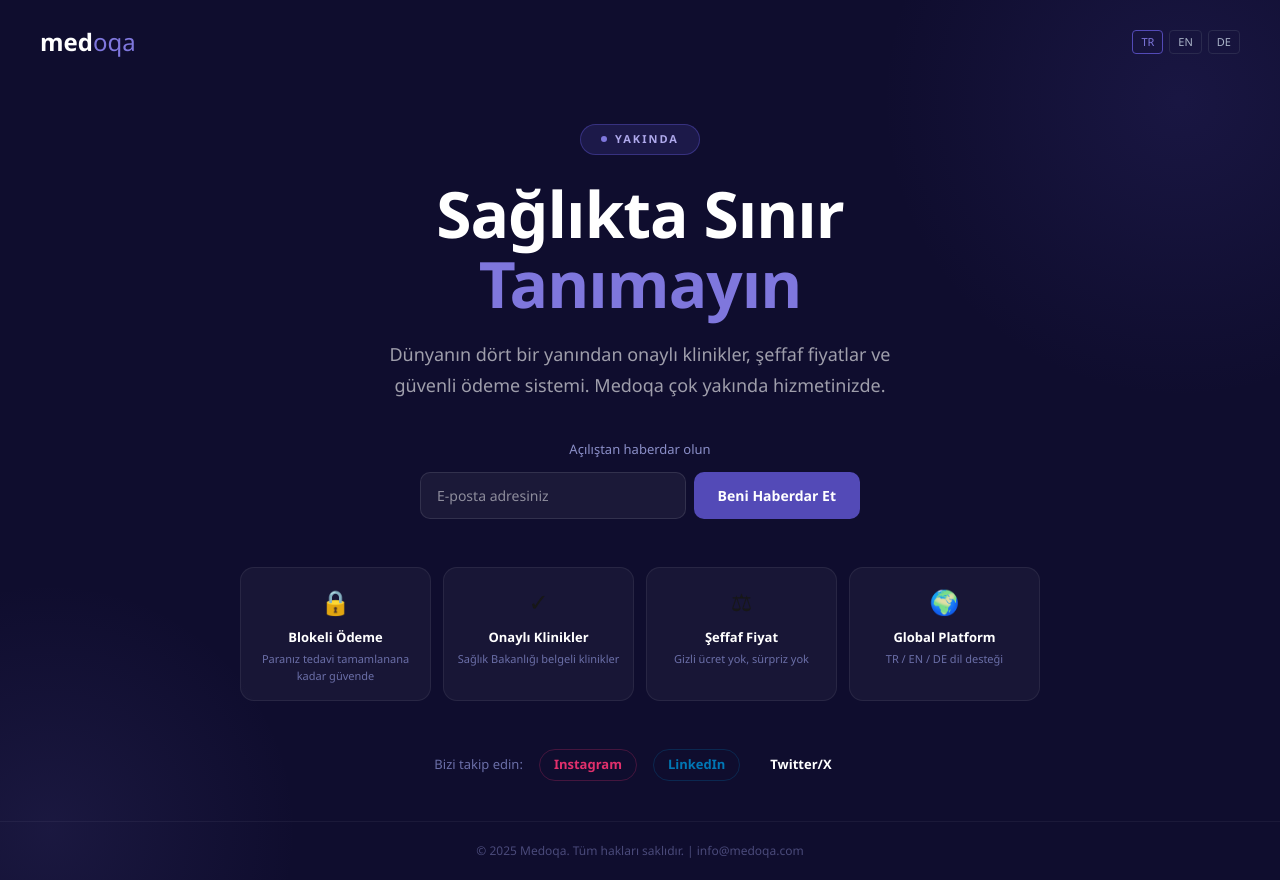
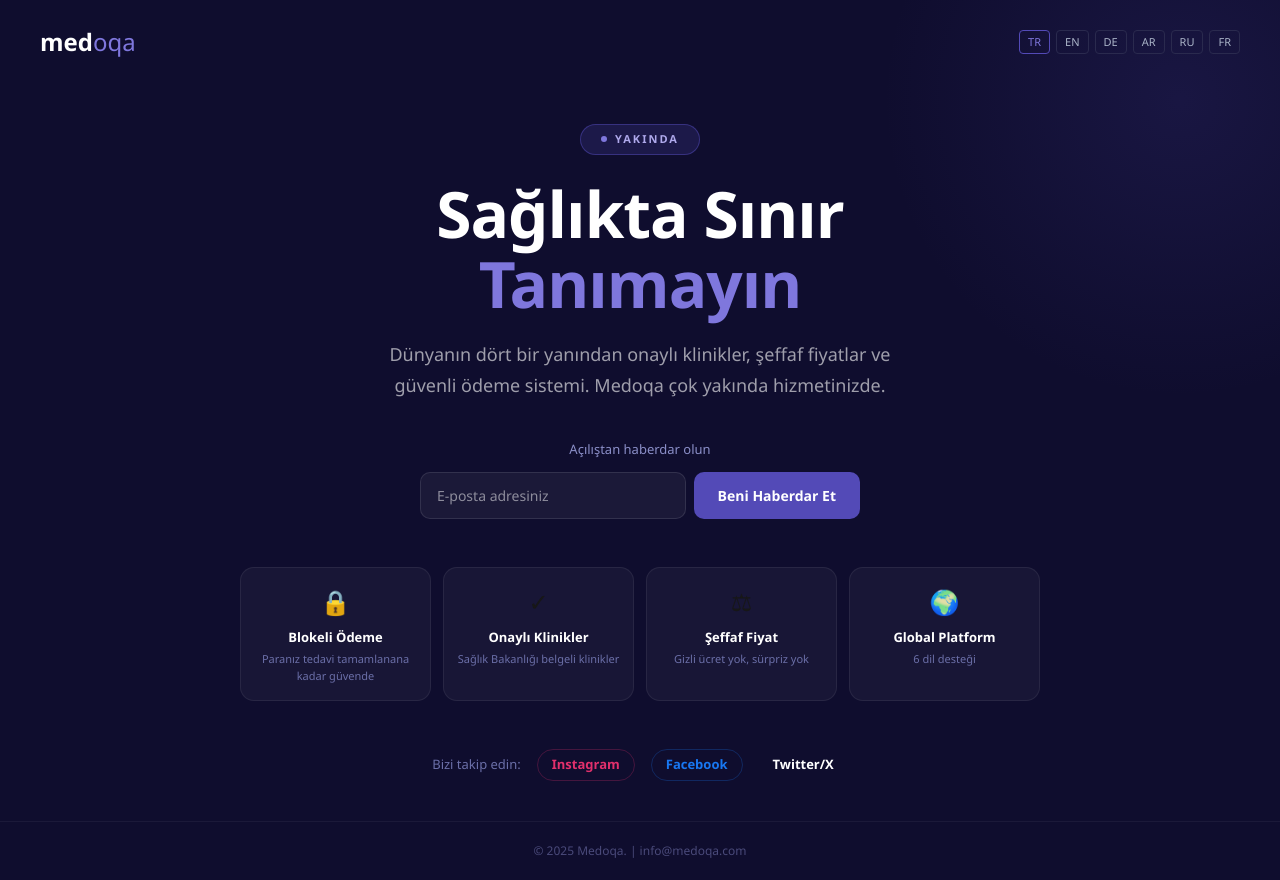
Before and after one commit to oznhaksever-source/Clinyo, a Next.js app: page /yakinda in a window 1280 px wide. Built offline with nearby package versions, Linux system fonts and the light colour scheme.

Commit message:
sozlesmeler yakinda giris 6 dil

```diff
--- a/app/giris/page.tsx
+++ b/app/giris/page.tsx
@@ -672,7 +672,7 @@
         </a>
         <div style={{ display: "flex", alignItems: "center", gap: "12px" }}>
           <div style={{ display: "flex", gap: "6px" }}>
-            {(["tr", "en", "de"] as const).map(d => (
+            {(["tr", "en", "de", "ar", "ru", "fr"] as const).map(d => (
               <span key={d} onClick={() => dilDegistir(d)} style={{ fontSize: "11px", padding: "3px 8px", border: `1px solid ${dil === d ? "#534AB7" : "#2a2a4e"}`, borderRadius: "4px", color: dil === d ? "#7F77DD" : "#aab4c8", cursor: "pointer", textTransform: "uppercase" }}>{d}</span>
             ))}
           </div>
--- a/app/yakinda/page.tsx
+++ b/app/yakinda/page.tsx
@@ -16,127 +16,47 @@
   }, []);
 
   const icerik = {
-    tr: {
-      hazirlaniyoruz: "YAKINDA",
-      baslik: "Sağlıkta Sınır",
-      vurgu: "Tanımayın",
-      aciklama: "Dünyanın dört bir yanından onaylı klinikler, şeffaf fiyatlar ve güvenli ödeme sistemi. Medoqa çok yakında hizmetinizde.",
-      bildirimBaslik: "Açılıştan haberdar olun",
-      emailPlaceholder: "E-posta adresiniz",
-      buton: "Beni Haberdar Et",
-      tesekkur: "Teşekkürler! Açılışta sizi haberdar edeceğiz.",
-      ozellikler: [
-        { ikon: "🔒", baslik: "Blokeli Ödeme", aciklama: "Paranız tedavi tamamlanana kadar güvende" },
-        { ikon: "✓", baslik: "Onaylı Klinikler", aciklama: "Sağlık Bakanlığı belgeli klinikler" },
-        { ikon: "⚖", baslik: "Şeffaf Fiyat", aciklama: "Gizli ücret yok, sürpriz yok" },
-        { ikon: "🌍", baslik: "Global Platform", aciklama: "TR / EN / DE dil desteği" },
-      ],
-      sosyal: "Bizi takip edin:",
-    },
-    en: {
-      hazirlaniyoruz: "COMING SOON",
-      baslik: "Healthcare Without",
-      vurgu: "Borders",
-      aciklama: "Verified clinics from around the world, transparent prices and secure payment. Medoqa is coming very soon.",
-      bildirimBaslik: "Get notified at launch",
-      emailPlaceholder: "Your email address",
-      buton: "Notify Me",
-      tesekkur: "Thank you! We'll notify you at launch.",
-      ozellikler: [
-        { ikon: "🔒", baslik: "Escrow Payment", aciklama: "Your money is safe until treatment is complete" },
-        { ikon: "✓", baslik: "Verified Clinics", aciklama: "Ministry of Health certified clinics" },
-        { ikon: "⚖", baslik: "Transparent Pricing", aciklama: "No hidden fees, no surprises" },
-        { ikon: "🌍", baslik: "Global Platform", aciklama: "TR / EN / DE language support" },
-      ],
-      sosyal: "Follow us:",
-    },
-    de: {
-      hazirlaniyoruz: "DEMNÄCHST",
-      baslik: "Gesundheit ohne",
-      vurgu: "Grenzen",
-      aciklama: "Verifizierte Kliniken aus aller Welt, transparente Preise und sicheres Zahlungssystem. Medoqa kommt sehr bald.",
-      bildirimBaslik: "Bei der Eröffnung benachrichtigt werden",
-      emailPlaceholder: "Ihre E-Mail-Adresse",
-      buton: "Benachrichtigen",
-      tesekkur: "Danke! Wir benachrichtigen Sie bei der Eröffnung.",
-      ozellikler: [
-        { ikon: "🔒", baslik: "Treuhandzahlung", aciklama: "Ihr Geld ist sicher bis die Behandlung abgeschlossen ist" },
-        { ikon: "✓", baslik: "Verifizierte Kliniken", aciklama: "Kliniken mit Gesundheitsministerium-Zertifikat" },
-        { ikon: "⚖", baslik: "Transparente Preise", aciklama: "Keine versteckten Gebühren, keine Überraschungen" },
-        { ikon: "🌍", baslik: "Globale Plattform", aciklama: "TR / EN / DE Sprachunterstützung" },
-      ],
-      sosyal: "Folgen Sie uns:",
-    },
+    tr: { hazirlaniyoruz: "YAKINDA", baslik: "Sağlıkta Sınır", vurgu: "Tanımayın", aciklama: "Dünyanın dört bir yanından onaylı klinikler, şeffaf fiyatlar ve güvenli ödeme sistemi. Medoqa çok yakında hizmetinizde.", bildirimBaslik: "Açılıştan haberdar olun", emailPlaceholder: "E-posta adresiniz", buton: "Beni Haberdar Et", tesekkur: "Teşekkürler! Açılışta sizi haberdar edeceğiz.", ozellikler: [{ ikon: "🔒", baslik: "Blokeli Ödeme", aciklama: "Paranız tedavi tamamlanana kadar güvende" }, { ikon: "✓", baslik: "Onaylı Klinikler", aciklama: "Sağlık Bakanlığı belgeli klinikler" }, { ikon: "⚖", baslik: "Şeffaf Fiyat", aciklama: "Gizli ücret yok, sürpriz yok" }, { ikon: "🌍", baslik: "Global Platform", aciklama: "6 dil desteği" }], sosyal: "Bizi takip edin:" },
+    en: { hazirlaniyoruz: "COMING SOON", baslik: "Healthcare Without", vurgu: "Borders", aciklama: "Verified clinics from around the world, transparent prices and secure payment. Medoqa is coming very soon.", bildirimBaslik: "Get notified at launch", emailPlaceholder: "Your email address", buton: "Notify Me", tesekkur: "Thank you! We'll notify you at launch.", ozellikler: [{ ikon: "🔒", baslik: "Escrow Payment", aciklama: "Your money is safe until treatment is complete" }, { ikon: "✓", baslik: "Verified Clinics", aciklama: "Ministry of Health certified" }, { ikon: "⚖", baslik: "Transparent Pricing", aciklama: "No hidden fees" }, { ikon: "🌍", baslik: "Global Platform", aciklama: "6 language support" }], sosyal: "Follow us:" },
+    de: { hazirlaniyoruz: "DEMNÄCHST", baslik: "Gesundheit ohne", vurgu: "Grenzen", aciklama: "Verifizierte Kliniken aus aller Welt. Medoqa kommt sehr bald.", bildirimBaslik: "Bei der Eröffnung benachrichtigt werden", emailPlaceholder: "Ihre E-Mail-Adresse", buton: "Benachrichtigen", tesekkur: "Danke! Wir benachrichtigen Sie.", ozellikler: [{ ikon: "🔒", baslik: "Treuhandzahlung", aciklama: "Sicher bis Behandlung abgeschlossen" }, { ikon: "✓", baslik: "Verifizierte Kliniken", aciklama: "Ministerium zertifiziert" }, { ikon: "⚖", baslik: "Transparente Preise", aciklama: "Keine versteckten Gebühren" }, { ikon: "🌍", baslik: "Globale Plattform", aciklama: "6 Sprachen" }], sosyal: "Folgen Sie uns:" },
+    ar: { hazirlaniyoruz: "قريباً", baslik: "الرعاية الصحية بلا", vurgu: "حدود", aciklama: "عيادات معتمدة من جميع أنحاء العالم، أسعار شفافة ودفع آمن. Medoqa قادمة قريباً.", bildirimBaslik: "احصل على إشعار عند الإطلاق", emailPlaceholder: "بريدك الإلكتروني", buton: "أخبرني", tesekkur: "شكراً! سنخطرك عند الإطلاق.", ozellikler: [{ ikon: "🔒", baslik: "دفع ضمني", aciklama: "أموالك آمنة حتى اكتمال العلاج" }, { ikon: "✓", baslik: "عيادات معتمدة", aciklama: "موثقة من وزارة الصحة" }, { ikon: "⚖", baslik: "أسعار شفافة", aciklama: "لا رسوم خفية" }, { ikon: "🌍", baslik: "منصة عالمية", aciklama: "6 لغات" }], sosyal: "تابعنا:" },
+    ru: { hazirlaniyoruz: "СКОРО", baslik: "Здравоохранение без", vurgu: "границ", aciklama: "Сертифицированные клиники, прозрачные цены и безопасная оплата. Medoqa скоро запускается.", bildirimBaslik: "Получите уведомление о запуске", emailPlaceholder: "Ваш email", buton: "Уведомить меня", tesekkur: "Спасибо! Мы уведомим вас.", ozellikler: [{ ikon: "🔒", baslik: "Эскроу-платёж", aciklama: "Деньги в безопасности до конца лечения" }, { ikon: "✓", baslik: "Проверенные клиники", aciklama: "Сертифицированы Минздравом" }, { ikon: "⚖", baslik: "Прозрачные цены", aciklama: "Нет скрытых платежей" }, { ikon: "🌍", baslik: "Глобальная платформа", aciklama: "6 языков" }], sosyal: "Подписывайтесь:" },
+    fr: { hazirlaniyoruz: "BIENTÔT", baslik: "La santé sans", vurgu: "frontières", aciklama: "Cliniques vérifiées du monde entier, prix transparents et paiement sécurisé. Medoqa arrive très bientôt.", bildirimBaslik: "Être notifié au lancement", emailPlaceholder: "Votre adresse e-mail", buton: "M'avertir", tesekkur: "Merci ! Nous vous notifierons.", ozellikler: [{ ikon: "🔒", baslik: "Paiement sécurisé", aciklama: "Argent en sécurité jusqu'à la fin" }, { ikon: "✓", baslik: "Cliniques vérifiées", aciklama: "Certifiées Ministère Santé" }, { ikon: "⚖", baslik: "Prix transparents", aciklama: "Pas de frais cachés" }, { ikon: "🌍", baslik: "Plateforme mondiale", aciklama: "6 langues" }], sosyal: "Suivez-nous :" },
   };
 
   const ic = icerik[dil as keyof typeof icerik] || icerik.tr;
 
   return (
     <main style={{ minHeight: "100vh", background: "#0f0d2e", fontFamily: "'Segoe UI', system-ui, sans-serif", display: "flex", flexDirection: "column", position: "relative", overflow: "hidden" }}>
-
-      {/* Arka plan efekti */}
       <div style={{ position: "absolute", top: "-200px", right: "-200px", width: "600px", height: "600px", borderRadius: "50%", background: "radial-gradient(circle, rgba(83,74,183,0.15) 0%, transparent 70%)", pointerEvents: "none" }} />
-      <div style={{ position: "absolute", bottom: "-200px", left: "-200px", width: "500px", height: "500px", borderRadius: "50%", background: "radial-gradient(circle, rgba(127,119,221,0.1) 0%, transparent 70%)", pointerEvents: "none" }} />
-
-      {/* Header */}
       <header style={{ padding: mobil ? "20px 16px" : "24px 40px", display: "flex", justifyContent: "space-between", alignItems: "center", position: "relative" }}>
-        <div style={{ fontSize: mobil ? "20px" : "24px", fontWeight: 700, color: "#fff" }}>
-          med<span style={{ color: "#7F77DD", fontWeight: 300 }}>oqa</span>
-        </div>
-        <div style={{ display: "flex", gap: "6px" }}>
-          {(["tr", "en", "de"] as const).map(d => (
-            <span key={d} onClick={() => dilDegistir(d)} style={{ fontSize: "11px", padding: "3px 8px", border: `1px solid ${dil === d ? "#534AB7" : "#2a2a4e"}`, borderRadius: "4px", color: dil === d ? "#7F77DD" : "#aab4c8", cursor: "pointer", textTransform: "uppercase" }}>{d}</span>
+        <div style={{ fontSize: mobil ? "20px" : "24px", fontWeight: 700, color: "#fff" }}>med<span style={{ color: "#7F77DD", fontWeight: 300 }}>oqa</span></div>
+        <div style={{ display: "flex", gap: "6px", flexWrap: "wrap" }}>
+          {(["tr","en","de","ar","ru","fr"] as const).map(d => (
+            <span key={d} onClick={() => dilDegistir(d)} style={{ fontSize: "11px", padding: "3px 8px", border: `1px solid ${dil===d?"#534AB7":"#2a2a4e"}`, borderRadius: "4px", color: dil===d?"#7F77DD":"#aab4c8", cursor: "pointer", textTransform: "uppercase" }}>{d}</span>
           ))}
         </div>
       </header>
-
-      {/* Ana içerik */}
       <div style={{ flex: 1, display: "flex", flexDirection: "column", alignItems: "center", justifyContent: "center", padding: mobil ? "32px 16px" : "40px 32px", position: "relative", textAlign: "center" }}>
-
-        {/* Badge */}
         <div style={{ display: "inline-flex", alignItems: "center", gap: "8px", background: "rgba(83,74,183,0.2)", border: "1px solid rgba(83,74,183,0.5)", borderRadius: "30px", padding: "6px 20px", marginBottom: "24px" }}>
           <div style={{ width: "6px", height: "6px", borderRadius: "50%", background: "#7F77DD" }} />
           <span style={{ fontSize: "11px", color: "#AFA9EC", letterSpacing: "2px", fontWeight: 700 }}>{ic.hazirlaniyoruz}</span>
         </div>
-
-        {/* Başlık */}
         <h1 style={{ fontSize: mobil ? "38px" : "64px", fontWeight: 800, color: "#fff", lineHeight: 1.1, marginBottom: "20px", letterSpacing: "-1px", maxWidth: "700px" }}>
-          {ic.baslik}{" "}
-          <span style={{ color: "#7F77DD" }}>{ic.vurgu}</span>
+          {ic.baslik}{" "}<span style={{ color: "#7F77DD" }}>{ic.vurgu}</span>
         </h1>
-
-        {/* Açıklama */}
-        <p style={{ fontSize: mobil ? "15px" : "18px", color: "rgba(255,255,255,0.6)", lineHeight: 1.7, marginBottom: "40px", maxWidth: "520px" }}>
-          {ic.aciklama}
-        </p>
-
-        {/* Email kayıt formu */}
+        <p style={{ fontSize: mobil ? "15px" : "18px", color: "rgba(255,255,255,0.6)", lineHeight: 1.7, marginBottom: "40px", maxWidth: "520px" }}>{ic.aciklama}</p>
         <div style={{ marginBottom: "48px", width: "100%", maxWidth: "440px" }}>
           <p style={{ fontSize: "13px", color: "#8b8fc8", marginBottom: "12px", fontWeight: 500 }}>{ic.bildirimBaslik}</p>
           {!gonderildi ? (
             <div style={{ display: "flex", gap: "8px", flexDirection: mobil ? "column" : "row" }}>
-              <input
-                type="email"
-                value={email}
-                onChange={e => setEmail(e.target.value)}
-                placeholder={ic.emailPlaceholder}
-                style={{ flex: 1, border: "1px solid rgba(255,255,255,0.1)", borderRadius: "10px", padding: "12px 16px", fontSize: "14px", outline: "none", background: "rgba(255,255,255,0.05)", color: "#fff", fontFamily: "inherit" }}
-              />
-              <button
-                onClick={() => { if (email) setGonderildi(true); }}
-                style={{ background: "#534AB7", color: "#fff", border: "none", padding: "12px 24px", borderRadius: "10px", fontSize: "14px", cursor: "pointer", fontWeight: 600, whiteSpace: "nowrap" }}
-              >
-                {ic.buton}
-              </button>
+              <input type="email" value={email} onChange={e => setEmail(e.target.value)} placeholder={ic.emailPlaceholder} style={{ flex: 1, border: "1px solid rgba(255,255,255,0.1)", borderRadius: "10px", padding: "12px 16px", fontSize: "14px", outline: "none", background: "rgba(255,255,255,0.05)", color: "#fff", fontFamily: "inherit" }} />
+              <button onClick={() => { if (email) setGonderildi(true); }} style={{ background: "#534AB7", color: "#fff", border: "none", padding: "12px 24px", borderRadius: "10px", fontSize: "14px", cursor: "pointer", fontWeight: 600, whiteSpace: "nowrap" }}>{ic.buton}</button>
             </div>
           ) : (
-            <div style={{ background: "rgba(5,150,105,0.15)", border: "1px solid rgba(5,150,105,0.3)", borderRadius: "10px", padding: "14px 20px", color: "#6ee7b7", fontSize: "14px" }}>
-              ✓ {ic.tesekkur}
-            </div>
+            <div style={{ background: "rgba(5,150,105,0.15)", border: "1px solid rgba(5,150,105,0.3)", borderRadius: "10px", padding: "14px 20px", color: "#6ee7b7", fontSize: "14px" }}>✓ {ic.tesekkur}</div>
           )}
         </div>
-
-        {/* Özellikler */}
         <div style={{ display: "grid", gridTemplateColumns: mobil ? "repeat(2, 1fr)" : "repeat(4, 1fr)", gap: "12px", width: "100%", maxWidth: "800px", marginBottom: "48px" }}>
           {ic.ozellikler.map(o => (
             <div key={o.baslik} style={{ background: "rgba(255,255,255,0.04)", border: "1px solid rgba(255,255,255,0.07)", borderRadius: "14px", padding: "16px 12px", textAlign: "center" }}>
@@ -146,25 +66,19 @@
             </div>
           ))}
         </div>
-
-        {/* Sosyal medya */}
         <div style={{ display: "flex", alignItems: "center", gap: "16px", flexWrap: "wrap", justifyContent: "center" }}>
           <span style={{ fontSize: "13px", color: "#6b6fa8" }}>{ic.sosyal}</span>
           {[
-            { ad: "Instagram", href: "https://instagram.com/medoqa", renk: "#E1306C" },
-            { ad: "LinkedIn", href: "https://linkedin.com/company/medoqa", renk: "#0077B5" },
-            { ad: "Twitter/X", href: "https://twitter.com/medoqa", renk: "#fff" },
+            { ad: "Instagram", href: "https://www.instagram.com/medoqahealht/", renk: "#E1306C" },
+            { ad: "Facebook", href: "https://www.facebook.com/profile.php?id=61589616170857", renk: "#1877F2" },
+            { ad: "Twitter/X", href: "https://x.com/medoqahealht", renk: "#fff" },
           ].map(s => (
-            <a key={s.ad} href={s.href} target="_blank" rel="noreferrer" style={{ color: s.renk, fontSize: "13px", textDecoration: "none", fontWeight: 600, border: `1px solid ${s.renk}40`, padding: "5px 14px", borderRadius: "20px" }}>
-              {s.ad}
-            </a>
+            <a key={s.ad} href={s.href} target="_blank" rel="noreferrer" style={{ color: s.renk, fontSize: "13px", textDecoration: "none", fontWeight: 600, border: `1px solid ${s.renk}40`, padding: "5px 14px", borderRadius: "20px" }}>{s.ad}</a>
           ))}
         </div>
       </div>
-
-      {/* Footer */}
       <footer style={{ padding: "20px", textAlign: "center", borderTop: "1px solid rgba(255,255,255,0.05)" }}>
-        <p style={{ fontSize: "12px", color: "#4a4a7a", margin: 0 }}>© 2025 Medoqa. Tüm hakları saklıdır. | info@medoqa.com</p>
+        <p style={{ fontSize: "12px", color: "#4a4a7a", margin: 0 }}>© 2025 Medoqa. | info@medoqa.com</p>
       </footer>
     </main>
   );
```
